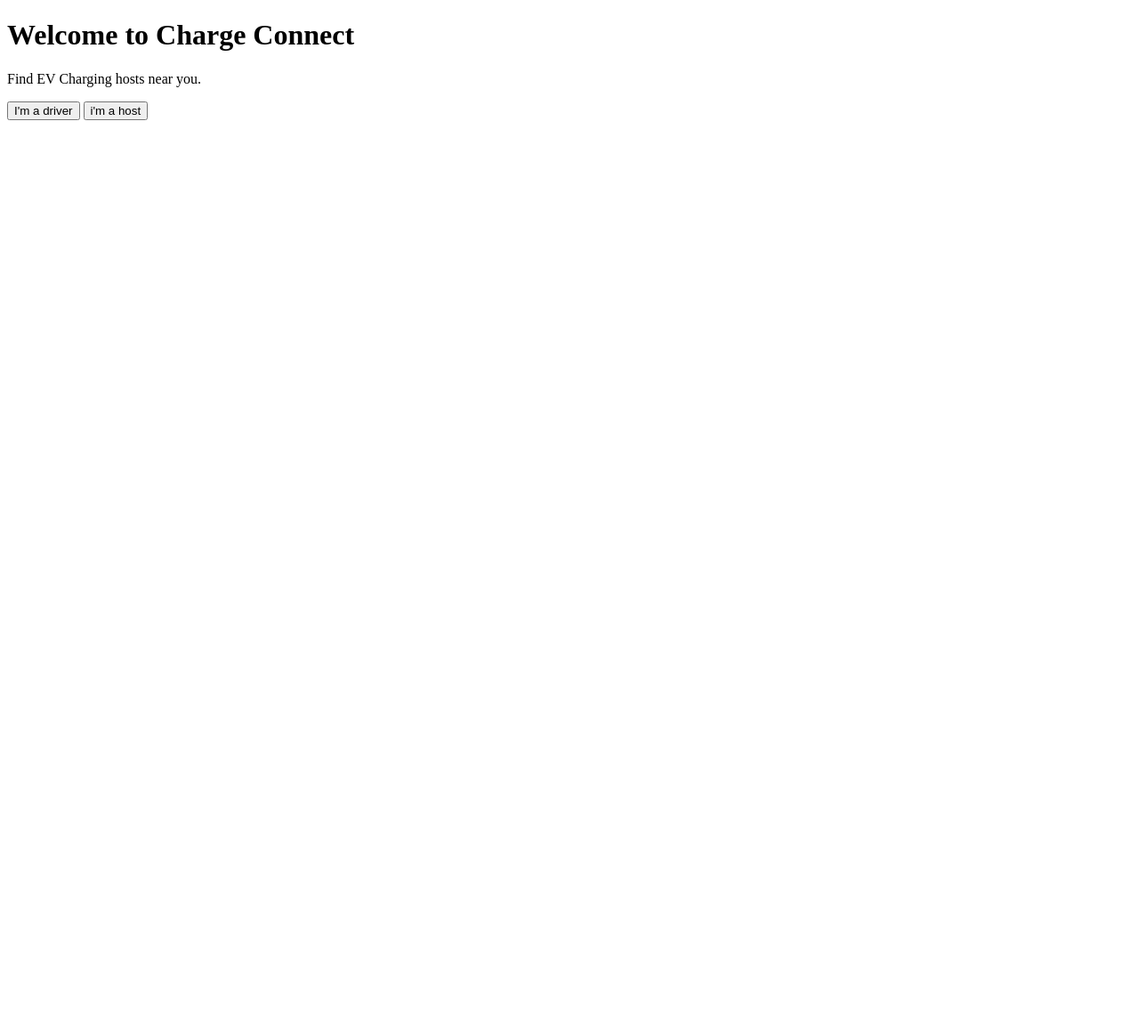
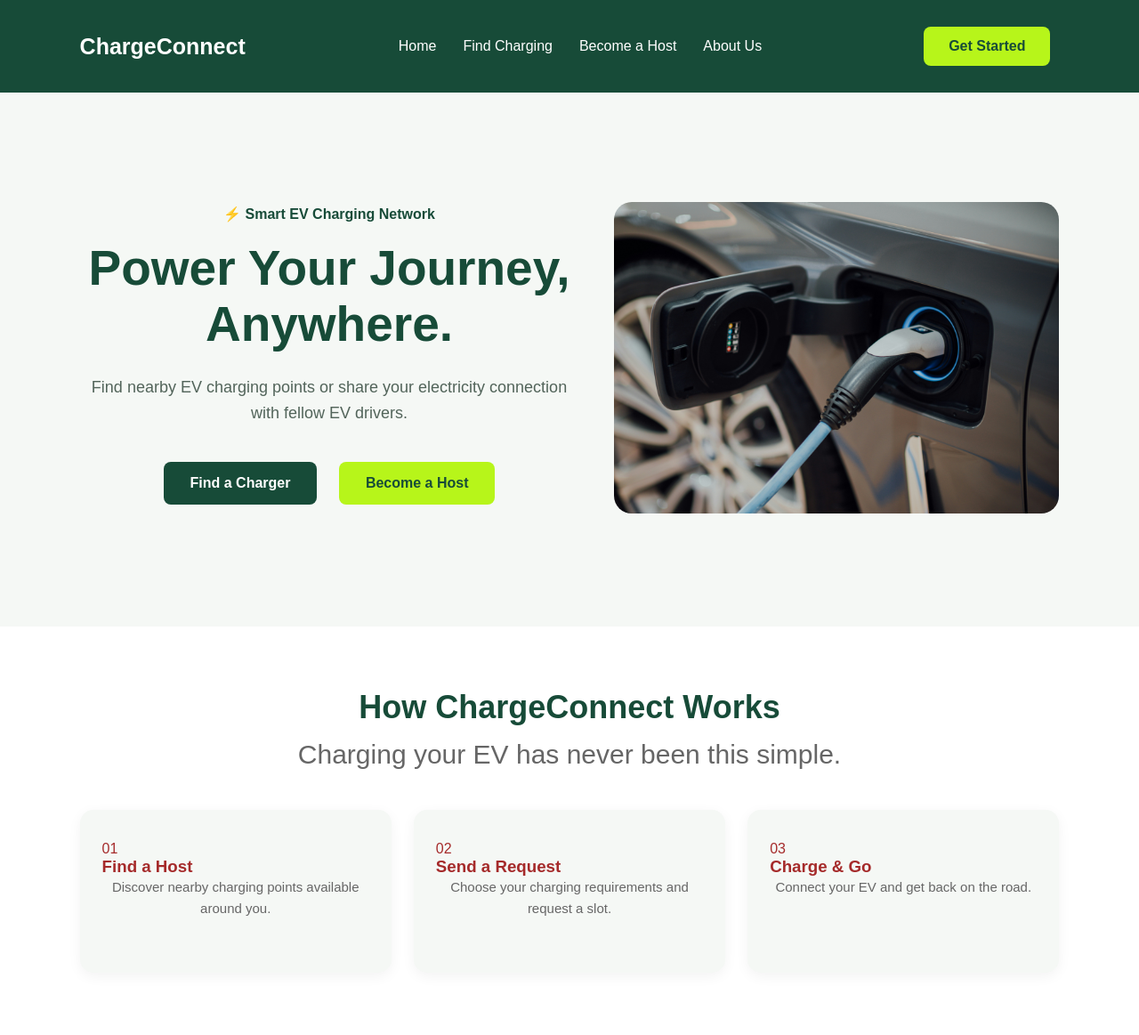
Before and after one commit to atharvch2/Charge-Connect, a Flask app: page / in a window 1280 px wide. Shown: the whole page at 89% size. Before the commit the page ends 135 px from the top, so only its background shows below. Run offline with Flask 3, Linux system fonts and the light colour scheme.

Commit message:
complete driver page

```diff
--- a/app.py
+++ b/app.py
@@ -1,10 +1,19 @@
-from flask import Flask, render_template
+from flask import Flask, render_template,request
 
 app= Flask(__name__)
 
 @app.route("/")
 def home():
     return render_template("index.html")
+@app.route("/driver", methods=["GET","POST"])
+def driver():
+    if request.method=="POST":
+        name=request.form.get("full_name")
+        print(name)
+    return render_template("driver.html")
+@app.route("/host")
+def host():
+    return render_template("host.html")
 
 if __name__=="__main__":
     app.run(debug=True)
--- /dev/null
+++ b/static/css/style.css
@@ -0,0 +1,239 @@
+*{
+    margin: 0;
+    padding: 0;
+    box-sizing: border-box;
+}
+body{
+    text-align: center;
+    font-family: Arial, sans-serif;
+    background-color: #f5f8f5;
+    color: brown;
+}
+
+h1{
+    text-align: center;
+    color: #168323;
+    font-size: 42px;
+    margin-bottom: 15px;
+
+}
+p{
+    text-align: center;
+    color: #666;
+    font-size: 30px;
+    margin-bottom: 25px;
+}
+button {
+    align-content: center;
+    padding: 13px 28px;
+    margin: 10px;
+    border: none;
+    border-radius: 8px;
+    background-color: #168323;
+    color: white;
+    font-size: 16px;
+    cursor: pointer;
+}
+button:hover{
+    background-color: #106638;
+}
+/* Navbar */
+.navbar {
+    display: flex;
+    justify-content: space-between;
+    align-items: center;
+    padding: 20px 7%;
+    background-color: #174B38;
+    color: white;
+}
+
+.logo {
+    font-size: 25px;
+    font-weight: bold;
+}
+
+.nav-links {
+    display: flex;
+    gap: 30px;
+}
+
+.nav-links a {
+    color: white;
+    text-decoration: none;
+    font-size: 16px;
+}
+
+.nav-links a:hover {
+    color: #B7F51A;
+}
+
+.nav-button {
+    background-color: #B7F51A;
+    color: #174B38;
+    font-weight: bold;
+}
+/* Hero Section */
+.hero {
+    min-height: 75vh;
+    display: flex;
+    justify-content: center;
+    align-items: center;
+    background-color: #F5F8F5;
+    text-align: center;
+    padding: 60px 20px;
+}
+
+.hero-content {
+    max-width: 850px;
+}
+
+.tagline {
+    color: #174B38;
+    font-size: 16px;
+    font-weight: bold;
+    margin-bottom: 20px;
+}
+
+.hero h1 {
+    color: #174B38;
+    font-size: 55px;
+    line-height: 1.15;
+    margin-bottom: 25px;
+}
+
+.description {
+    color: #52645A;
+    font-size: 18px;
+    line-height: 1.6;
+    margin-bottom: 30px;
+}
+
+.hero-buttons button {
+    padding: 15px 30px;
+    border-radius: 8px;
+    font-weight: bold;
+    transition: 0.3s;
+}
+
+.hero-buttons button:first-child {
+    background-color: #174B38;
+}
+
+.hero-buttons button:last-child {
+    background-color: #B7F51A;
+    color: #174B38;
+}
+
+.hero-buttons button:hover {
+    transform: translateY(-3px);
+}
+.hero {
+    display: flex;
+    align-items: center;
+    justify-content: space-between;
+    gap: 40px;
+    padding: 60px 7%;
+}
+
+.hero-content {
+    flex: 1;
+}
+
+.hero-image {
+    flex: 1;
+    max-width: 500px;
+}
+
+.hero-image img {
+    width: 100%;
+    height: 350px;
+    object-fit: cover;
+    border-radius: 20px;
+}
+/* How It Works */
+
+.how-it-works {
+    padding: 70px 7%;
+    text-align: center;
+    background-color: white;
+}
+
+.how-it-works h2 {
+    color: #174B38;
+    font-size: 36px;
+    margin-bottom: 15px;
+}
+
+.section-description {
+    color: #666666;
+    margin-bottom: 45px;
+}
+
+.steps-container {
+    display: flex;
+    justify-content: center;
+    gap: 25px;
+}
+
+
+.step-card {
+    flex: 1;
+    padding: 35px 25px;
+    background-color: #F5F8F5;
+    border-radius: 15px;
+    text-align: left;
+    box-shadow: 0 4px 15px rgba(0, 0, 0, 0.05);
+    transition: transform 0.3s, box-shadow 0.3s;
+}
+
+.step-card:hover {
+    transform: translateY(-6px);
+    box-shadow: 0 10px 25px rgba(0, 0, 0, 0.10);
+}
+
+.step-card p {
+    color: #666;
+    font-size: 15px;
+    line-height: 1.6;
+}
+/* Responsive Design */
+
+@media (max-width: 768px) {
+
+    .navbar {
+        flex-direction: column;
+        gap: 20px;
+    }
+
+    .nav-links {
+        flex-wrap: wrap;
+        justify-content: center;
+        gap: 15px;
+    }
+
+    .hero {
+        flex-direction: column;
+        text-align: center;
+        padding: 40px 6%;
+    }
+
+    .hero h1 {
+        font-size: 38px;
+    }
+
+    .hero-image {
+        max-width: 100%;
+    }
+
+    .hero-image img {
+        height: 250px;
+    }
+
+    .steps-container {
+        flex-direction: column;
+    }
+
+    .how-it-works h2 {
+        font-size: 28px;
+    }
+}
--- a/templates/index.html
+++ b/templates/index.html
@@ -2,12 +2,88 @@
 <html>
 <head>
         <title>Charge Connect</title>
+        <link rel="stylesheet"
+        href="{{ url_for('static', filename='css/style.css') }}">
 </head>
 <body>
-    <h1>Welcome to Charge Connect</h1>
-    <p>Find EV Charging hosts near you.</p>
-    <button>I'm a driver</button>
-    <button>i'm a host</button>
+
+
+
+    <!-- Navigation Bar -->
+    <nav class="navbar">
+        <div class="logo">ChargeConnect</div>
+
+        <div class="nav-links">
+            <a href="#">Home</a>
+            <a href="#">Find Charging</a>
+            <a href="#">Become a Host</a>
+            <a href="#">About Us</a>
+        </div>
+
+        <button class="nav-button">Get Started</button>
+    </nav>
+
+
+    <!-- Hero Section -->
+    <section class="hero">
+
+        <div class="hero-content">
+            <p class="tagline">⚡ Smart EV Charging Network</p>
+
+            <h1>Power Your Journey,<br>Anywhere.</h1>
+
+            <p class="description">
+                Find nearby EV charging points or share your
+                electricity connection with fellow EV drivers.
+            </p>
+
+            <div class="hero-buttons">
+                <button>Find a Charger</button>
+                <button>Become a Host</button>
+            </div>
+        </div>
+         <div class="hero-image">
+            <img src="{{ url_for('static',filename='images/ev-charging.jpg')}}"
+            alt="electric vehicle charging station">
+        </div>
+
+
+    </section>
+    <!-- How It Works Section -->
+<section class="how-it-works">
+
+    <h2>How ChargeConnect Works</h2>
+
+    <p class="section-description">
+        Charging your EV has never been this simple.
+    </p>
+
+    <div class="steps-container">
+
+        <div class="step-card">
+            <div class="step-number">01</div>
+            <h3>Find a Host</h3>
+            <p>Discover nearby charging points available around you.</p>
+        </div>
+
+        <div class="step-card">
+            <div class="step-number">02</div>
+            <h3>Send a Request</h3>
+            <p>Choose your charging requirements and request a slot.</p>
+        </div>
+
+        <div class="step-card">
+            <div class="step-number">03</div>
+            <h3>Charge & Go</h3>
+            <p>Connect your EV and get back on the road.</p>
+        </div>
+
+    </div>
+
+</section>
+
+</body>
+
 </body>
 
 </html>
--- a/templates/static/css/app.py
+++ b/templates/static/css/app.py
@@ -6,5 +6,5 @@ app= Flask(__name__)
 def home ():
     return render_template("index.html")
 
-if__name__=="__main__":
-app.run(debug=True)
+if __name__=="__main__":
+  app.run(debug=True)
--- a/test.txt
+++ /dev/null
@@ -1 +0,0 @@
-charge connect
```
Also changed, not shown: templates/driver.html (added, +45 -0 lines), static/images/ev-charging.jpg (added), templates/host.html (added).
